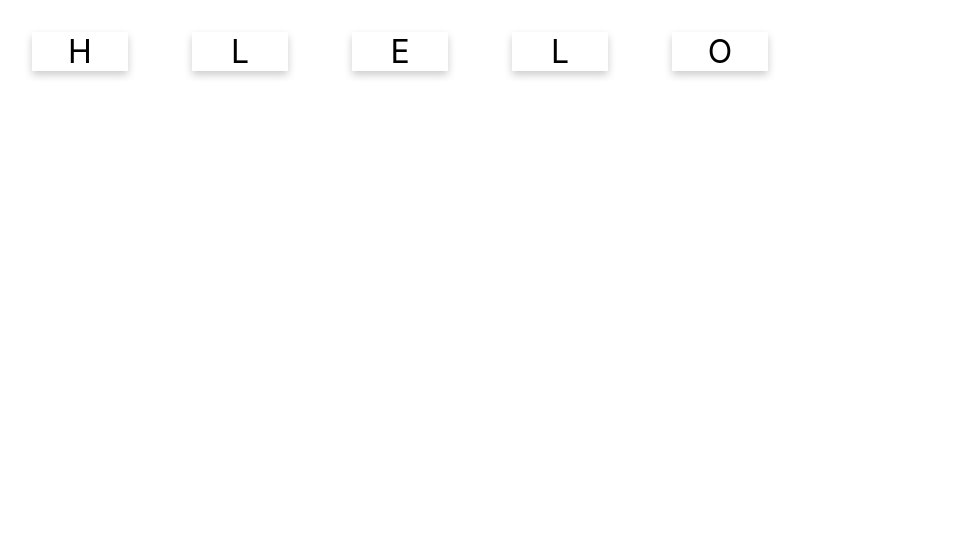
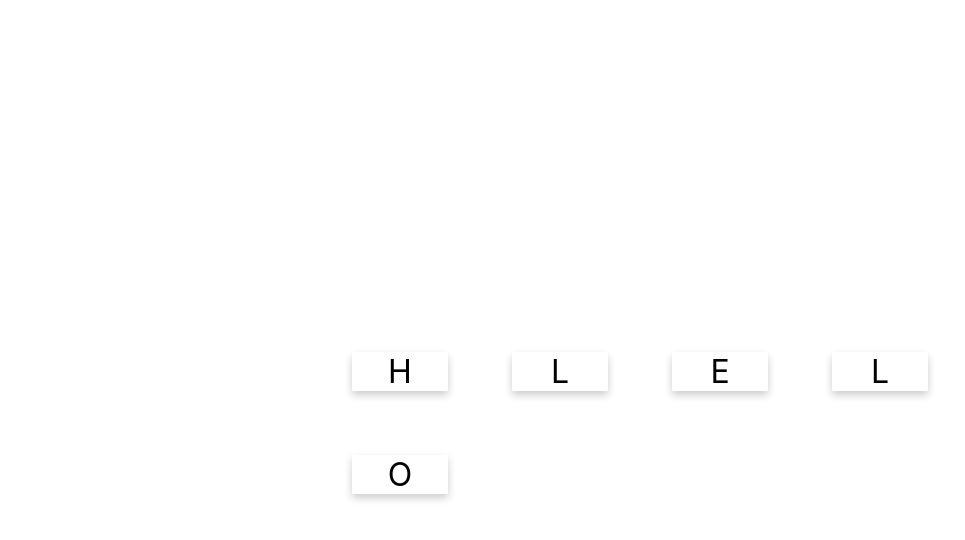
Before and after one commit to bank20baht/lab-react, a React (Create React App) app: page / in a window 1280 px wide. Shown: the top 540 px of the page, without its empty margins (0-965 px from the left). Built offline with nearby package versions, Linux system fonts and the light colour scheme.

Commit message:
Part 7 "move to center"

```diff
--- a/src/App.css
+++ b/src/App.css
@@ -51,3 +51,11 @@
   color: red;
   background: pink;
  }
+
+ .position{
+  display: block;
+  margin-left: auto;
+  margin-right: auto;
+  margin-top: 40vh;
+  width: 50%;
+}
--- a/src/App.js
+++ b/src/App.js
@@ -1,12 +1,11 @@
 import React from 'react';
 import './App.css';
-import CharacterCard from './CharacterCard';
 import WordCard from './WordCard';
 
 const word = "Hello";
 function App() {
   return (
-    <div>
+    <div className='position'>
       <WordCard value={word}/>
     </div>
   );
```
